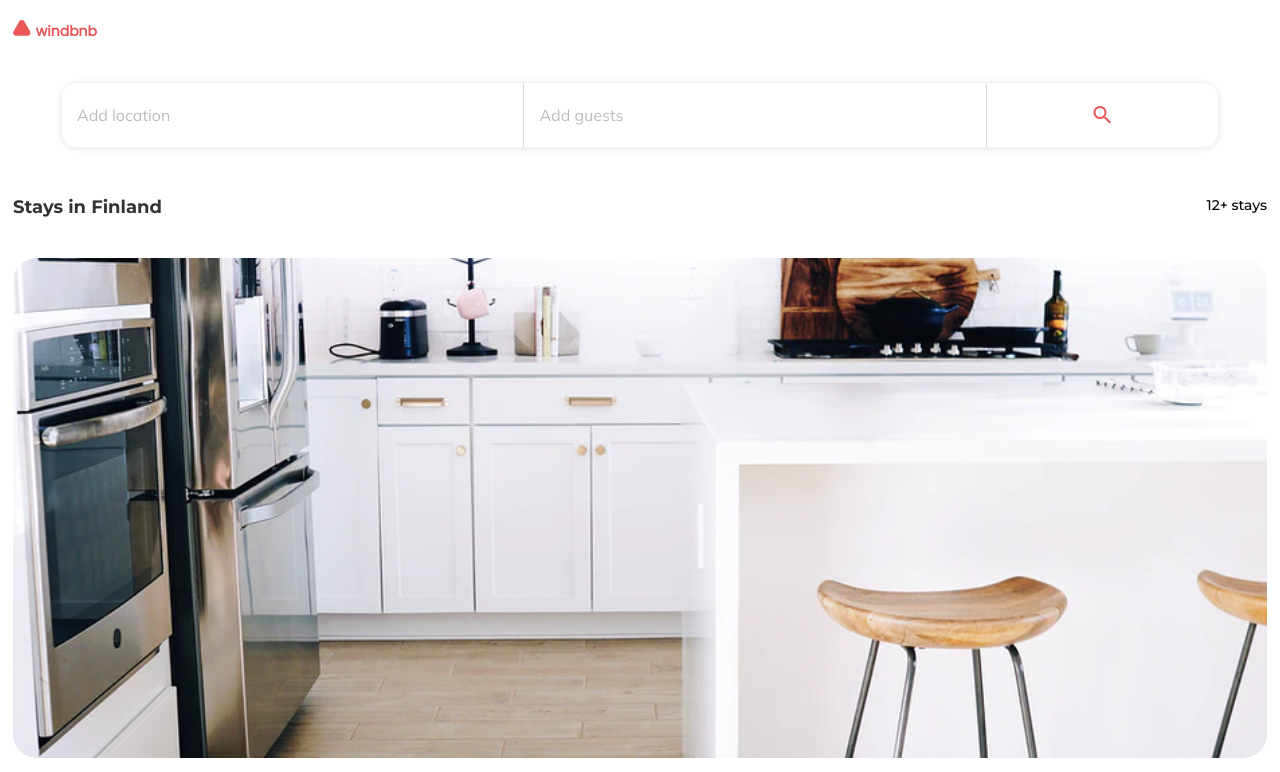
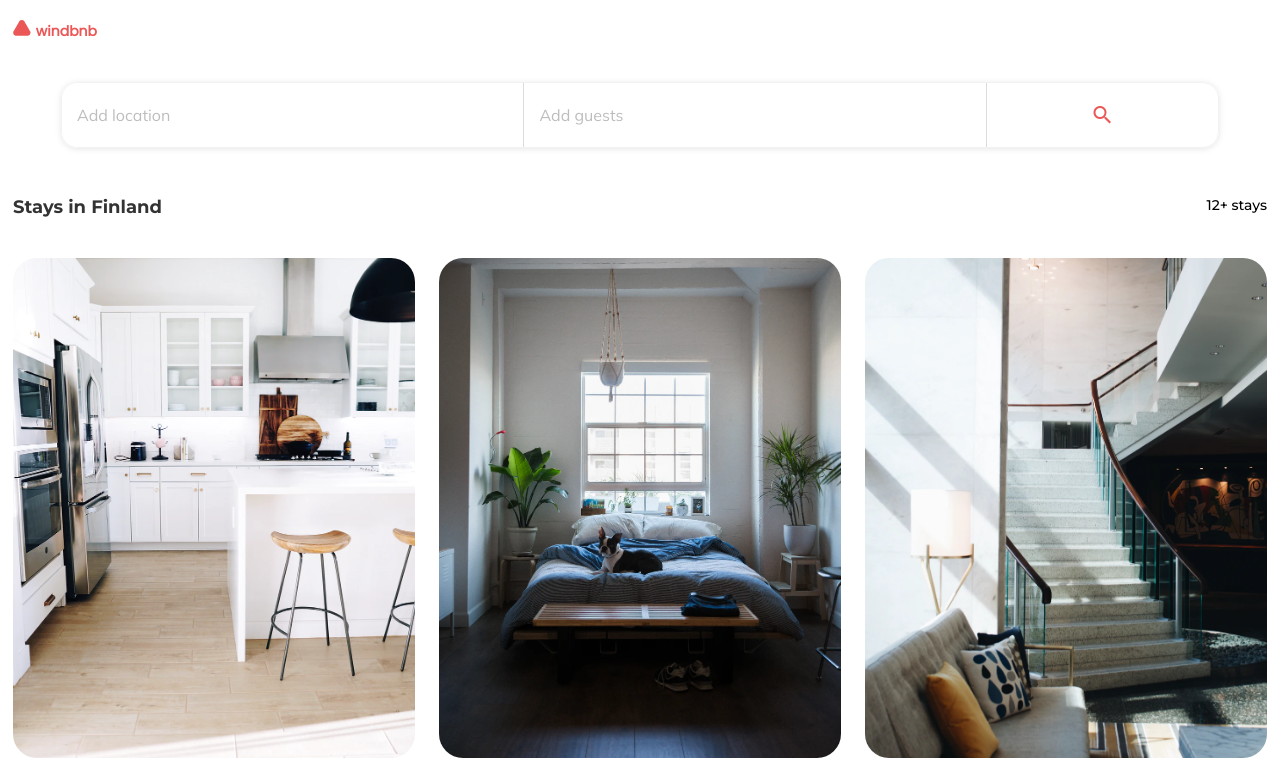
Before and after one commit to JSalehii/react-challenge, a React (Create React App) app in the folder windbnb/: page / in a window 1280 px wide. Shown: the top 772 px of the page. Built offline with nearby package versions, Linux system fonts and the light colour scheme.

Commit message:
add responsive style for tablet , laptop and desktop

```diff
--- a/windbnb/src/App.css
+++ b/windbnb/src/App.css
@@ -193,6 +193,7 @@ img {
     display: flex;
     align-items: center;
     justify-content: space-between;
+    cursor: pointer;
 }
 
 .overlay__form {
@@ -208,10 +209,19 @@ img {
     padding: 16px 40px;
 }
 
+.overlay__form div label {
+    font-size: 12px;
+    font-weight: bold;
+}
+
 .overlay__form input {
     border: none;
     font-size: 16px;
     outline: none;
+}
+
+.overlay__form input::placeholder {
+    color: #bdbdbd;
 }
 
 .border__bottom {
@@ -225,14 +235,45 @@ img {
     transform: translateX(-50%);
 }
 
-.button button {
+.overlay .button button {
     border-radius: 16px;
     padding: 20px 30px;
     background: #eb5757;
     color: #fff;
+    cursor: pointer;
 }
 
-.button span {
+.overlay .button span {
     vertical-align: bottom;
     margin-right: 10px;
 }
+
+/* ==================== for tablet, ipad ======================= */
+
+@media screen and (min-width: 481px) {
+    .main {
+        margin: 0 4rem;
+    }
+}
+
+/* ==================== for laptops ======================= */
+
+@media screen and (min-width: 769px) {
+    .main {
+        margin: 0;
+    }
+
+    .items {
+        grid-template-columns: repeat(2, 1fr);
+        column-gap: 1rem;
+    }
+}
+
+/* ==================== for desktop ======================= */
+
+@media screen and (min-width: 1024px) {
+    .items {
+        grid-template-columns: repeat(3, 1fr);
+        column-gap: 1.5rem;
+    }
+}
--- a/windbnb/src/App.js
+++ b/windbnb/src/App.js
@@ -1,12 +1,14 @@
 import "./App.css";
 import Header from "./components/Header";
 import Content from "./components/Content";
+import Footer from './components/Footer';
 
 function App() {
     return (
         <div className="app">
             <Header />
             <Content />
+            <Footer />
         </div>
     );
 }
```
Also changed, not shown: windbnb/public/index.html (+1 -9 lines).
